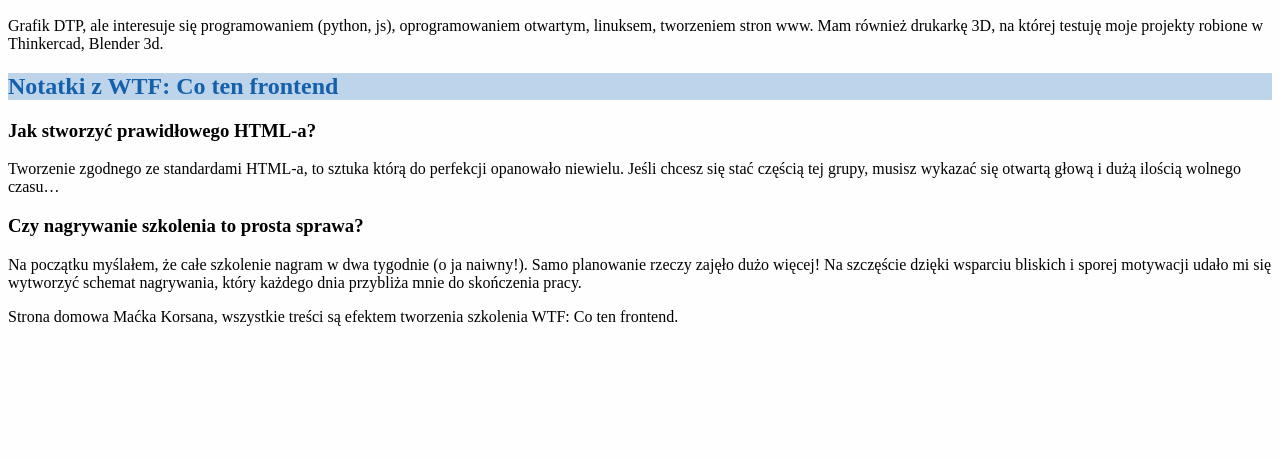
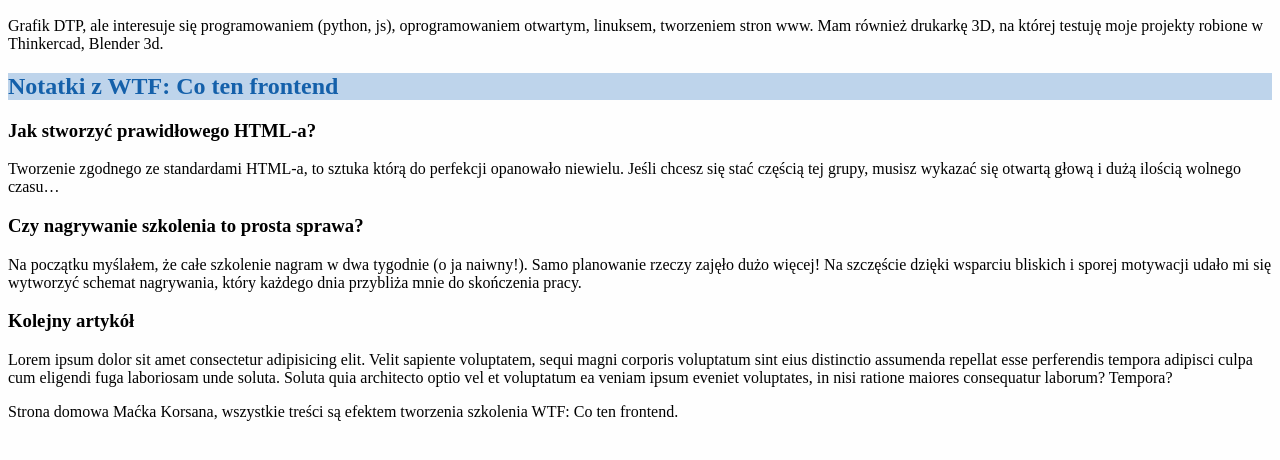
Before and after one commit to pawlinski/homepage, a plain HTML site: page index.html in a window 1280 px wide. Shown: the part 110-570 px from the top of the page. Drawn offline with Linux system fonts and the light colour scheme.

Commit message:
next article

```diff
--- a/index.html
+++ b/index.html
@@ -36,6 +36,10 @@
 					schemat nagrywania, który każdego dnia przybliża mnie do skończenia pracy.
 				</p>
 			</article>
+			<article>
+				<h3>Kolejny artykół</h3>
+				<p>Lorem ipsum dolor sit amet consectetur adipisicing elit. Velit sapiente voluptatem, sequi magni corporis voluptatum sint eius distinctio assumenda repellat esse perferendis tempora adipisci culpa cum eligendi fuga laboriosam unde soluta. Soluta quia architecto optio vel et voluptatum ea veniam ipsum eveniet voluptates, in nisi ratione maiores consequatur laborum? Tempora?</p>
+			</article>
 		</section>
 		<footer>
 			<p>
```
